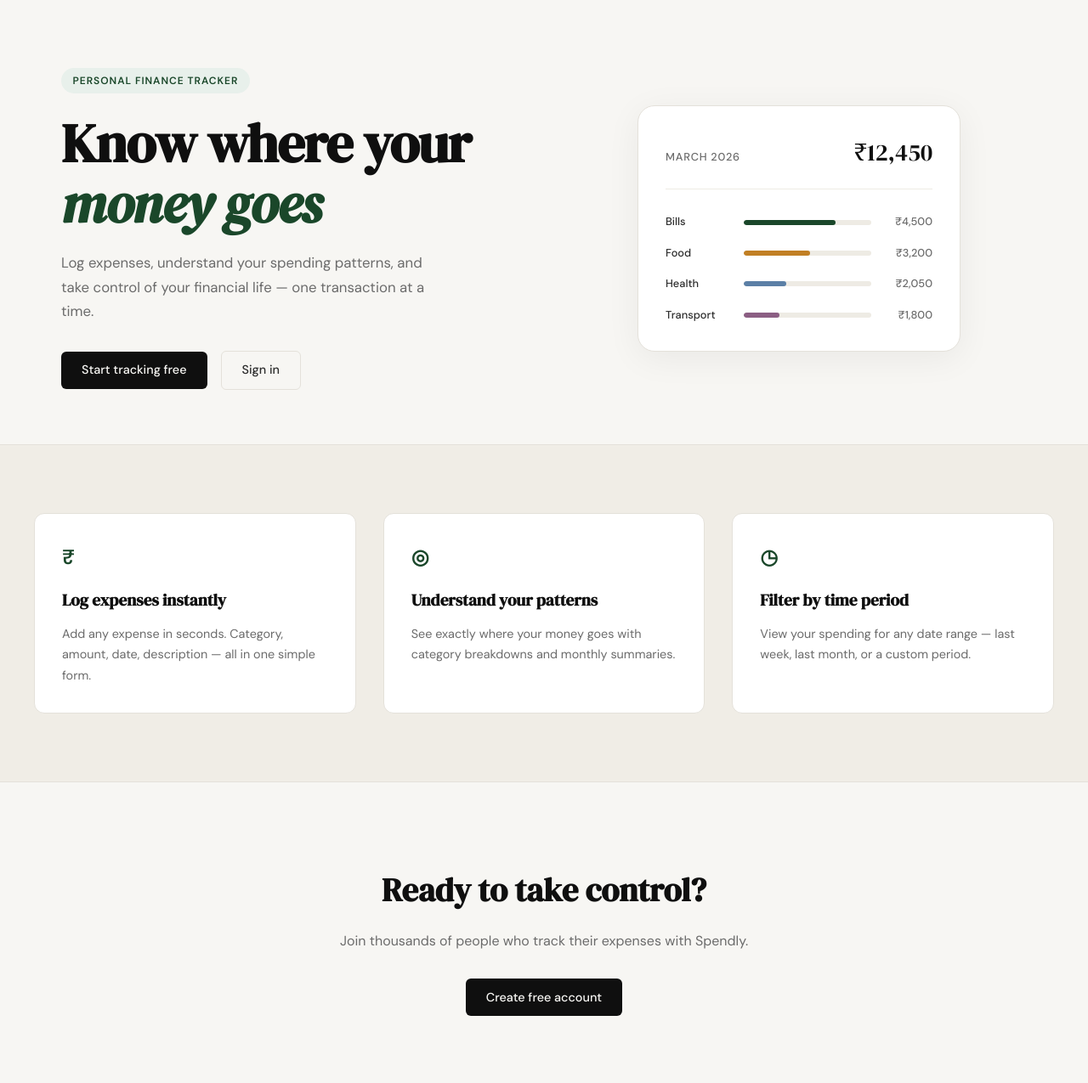
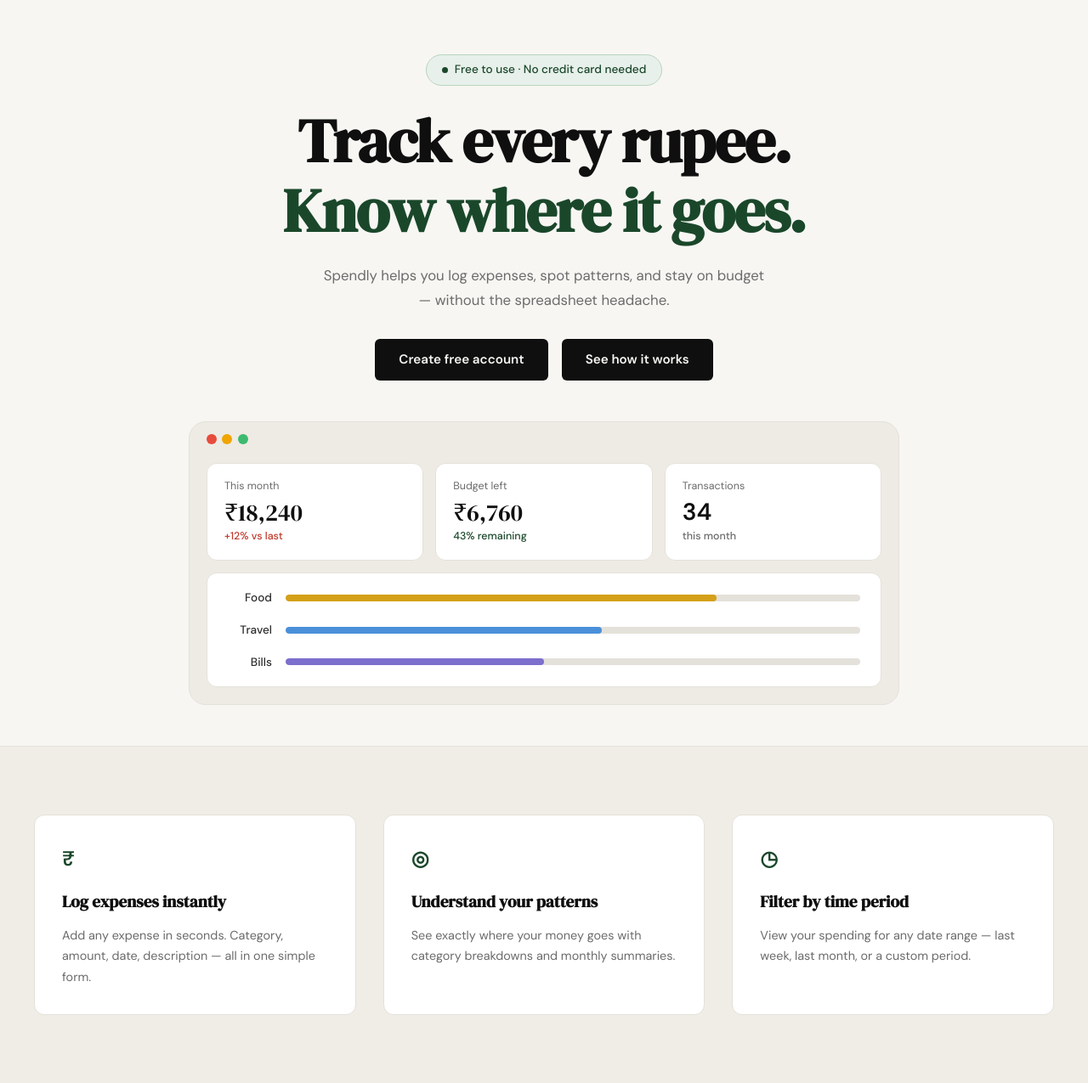
Before and after one commit to arvind15282/spendly, a Flask app: page / in a window 1280 px wide. Shown: the part 61-1336 px from the top of the page at 85% size. Run offline with Flask 3, Linux system fonts and the light colour scheme.

Commit message:
landing: redesign hero section to match mockup

```diff
--- /dev/null
+++ b/expense-tracker/static/css/landing.css
@@ -0,0 +1,215 @@
+/* ------------------------------------------------------------------ */
+/* Hero overrides for landing page                                     */
+/* ------------------------------------------------------------------ */
+
+.hero {
+    display: flex;
+    flex-direction: column;
+    align-items: center;
+    text-align: center;
+    padding: 4rem 2rem 3rem;
+    max-width: 900px;
+    gap: 3rem;
+}
+
+/* Badge */
+.hero-badge-new {
+    display: inline-flex;
+    align-items: center;
+    gap: 0.5rem;
+    background: var(--accent-light);
+    border: 1px solid #b8d4be;
+    color: var(--accent);
+    font-size: 0.85rem;
+    font-weight: 500;
+    padding: 0.4rem 1.1rem;
+    border-radius: 999px;
+    margin-bottom: 1.5rem;
+}
+
+.hero-badge-dot {
+    width: 7px;
+    height: 7px;
+    background: var(--accent);
+    border-radius: 50%;
+    flex-shrink: 0;
+}
+
+/* Headline */
+.hero-title-new {
+    font-family: var(--font-display);
+    font-size: clamp(2.8rem, 6vw, 4.5rem);
+    line-height: 1.15;
+    letter-spacing: -0.02em;
+    color: var(--ink);
+    margin-bottom: 1.25rem;
+}
+
+.hero-title-accent {
+    display: block;
+    color: var(--accent);
+}
+
+/* Subtitle */
+.hero-subtitle-new {
+    font-size: 1.05rem;
+    color: var(--ink-muted);
+    line-height: 1.7;
+    max-width: 520px;
+    margin: 0 auto 2rem;
+}
+
+/* Buttons */
+.hero-actions-new {
+    display: flex;
+    gap: 1rem;
+    justify-content: center;
+}
+
+.btn-dark {
+    display: inline-block;
+    background: var(--ink);
+    color: var(--paper);
+    padding: 0.75rem 1.75rem;
+    border-radius: var(--radius-sm);
+    font-family: var(--font-body);
+    font-size: 0.95rem;
+    font-weight: 600;
+    transition: background 0.2s;
+    text-decoration: none;
+}
+
+.btn-dark:hover { background: var(--accent); }
+
+/* ------------------------------------------------------------------ */
+/* Dashboard mock                                                      */
+/* ------------------------------------------------------------------ */
+
+.hero-dashboard {
+    width: 100%;
+    background: #eeebe4;
+    border-radius: var(--radius-lg);
+    border: 1px solid var(--border);
+    overflow: hidden;
+}
+
+.dashboard-chrome {
+    padding: 0.9rem 1.25rem 0.6rem;
+}
+
+.chrome-dots {
+    display: flex;
+    gap: 0.4rem;
+    align-items: center;
+}
+
+.dot {
+    width: 12px;
+    height: 12px;
+    border-radius: 50%;
+}
+
+.dot-red     { background: #e74c3c; }
+.dot-orange  { background: #f0a500; }
+.dot-green-dot { background: #3dba6f; }
+
+.dashboard-body {
+    padding: 0.75rem 1.25rem 1.25rem;
+    display: flex;
+    flex-direction: column;
+    gap: 0.875rem;
+}
+
+/* Stat cards */
+.dashboard-stats {
+    display: grid;
+    grid-template-columns: repeat(3, 1fr);
+    gap: 0.875rem;
+}
+
+.stat-card {
+    background: var(--paper-card);
+    border: 1px solid var(--border);
+    border-radius: var(--radius-md);
+    padding: 1.1rem 1.25rem;
+    text-align: left;
+}
+
+.stat-label {
+    font-size: 0.78rem;
+    color: var(--ink-muted);
+    margin-bottom: 0.3rem;
+}
+
+.stat-value {
+    font-family: var(--font-display);
+    font-size: 1.75rem;
+    color: var(--ink);
+    margin-bottom: 0.2rem;
+    line-height: 1.1;
+}
+
+.stat-plain {
+    font-family: var(--font-body);
+    font-weight: 700;
+    font-size: 1.75rem;
+}
+
+.stat-change {
+    font-size: 0.78rem;
+    font-weight: 500;
+}
+
+.stat-up   { color: #c0392b; }
+.stat-good { color: var(--accent); }
+.stat-muted { color: var(--ink-muted); }
+
+/* Category bars */
+.dashboard-bars {
+    background: var(--paper-card);
+    border: 1px solid var(--border);
+    border-radius: var(--radius-md);
+    padding: 1.1rem 1.5rem;
+    display: flex;
+    flex-direction: column;
+    gap: 1rem;
+}
+
+.dash-bar-row {
+    display: grid;
+    grid-template-columns: 52px 1fr;
+    align-items: center;
+    gap: 1rem;
+}
+
+.dash-cat {
+    font-size: 0.85rem;
+    color: var(--ink-soft);
+    font-weight: 500;
+    text-align: right;
+}
+
+.dash-track {
+    height: 8px;
+    background: #e4e1da;
+    border-radius: 999px;
+    overflow: hidden;
+}
+
+.dash-fill {
+    height: 100%;
+    border-radius: 999px;
+}
+
+.dash-food   { background: #d4a017; }
+.dash-travel { background: #4a90d9; }
+.dash-bills  { background: #7c6fcd; }
+
+/* ------------------------------------------------------------------ */
+/* Responsive                                                          */
+/* ------------------------------------------------------------------ */
+
+@media (max-width: 600px) {
+    .dashboard-stats { grid-template-columns: 1fr; }
+    .hero-actions-new { flex-direction: column; align-items: center; }
+}
--- a/expense-tracker/templates/landing.html
+++ b/expense-tracker/templates/landing.html
@@ -2,59 +2,75 @@
 
 {% block title %}Spendly — Track Every Rupee{% endblock %}
 
+{% block head %}
+<link rel="stylesheet" href="{{ url_for('static', filename='css/landing.css') }}">
+{% endblock %}
+
 {% block content %}
 
 <section class="hero">
-    <div class="hero-inner">
-        <div class="hero-badge">Personal Finance Tracker</div>
-        <h1 class="hero-title">
-            Know where your<br>
-            <em>money goes</em>
+    <div class="hero-text">
+        <div class="hero-badge-new">
+            <span class="hero-badge-dot"></span>
+            Free to use · No credit card needed
+        </div>
+        <h1 class="hero-title-new">
+            Track every rupee.<br>
+            <span class="hero-title-accent">Know where it goes.</span>
         </h1>
-        <p class="hero-subtitle">
-            Log expenses, understand your spending patterns,
-            and take control of your financial life —
-            one transaction at a time.
+        <p class="hero-subtitle-new">
+            Spendly helps you log expenses, spot patterns, and stay
+            on budget — without the spreadsheet headache.
         </p>
-        <div class="hero-actions">
-            <a href="{{ url_for('register') }}" class="btn-primary">Start tracking free</a>
-            <a href="{{ url_for('login') }}" class="btn-ghost">Sign in</a>
+        <div class="hero-actions-new">
+            <a href="{{ url_for('register') }}" class="btn-dark">Create free account</a>
+            <a href="#" class="btn-dark">See how it works</a>
         </div>
     </div>
-    <div class="hero-visual">
-        <div class="mock-card">
-            <div class="mock-card-header">
-                <span class="mock-label">March 2026</span>
-                <span class="mock-total">₹12,450</span>
+    <div class="hero-dashboard">
+        <div class="dashboard-chrome">
+            <div class="chrome-dots">
+                <span class="dot dot-red"></span>
+                <span class="dot dot-orange"></span>
+                <span class="dot dot-green-dot"></span>
             </div>
-            <div class="mock-bars">
-                <div class="mock-bar-row">
-                    <span class="mock-cat">Bills</span>
-                    <div class="mock-bar-track">
-                        <div class="mock-bar" style="width: 72%"></div>
+        </div>
+        <div class="dashboard-body">
+            <div class="dashboard-stats">
+                <div class="stat-card">
+                    <p class="stat-label">This month</p>
+                    <p class="stat-value">₹18,240</p>
+                    <p class="stat-change stat-up">+12% vs last</p>
+                </div>
+                <div class="stat-card">
+                    <p class="stat-label">Budget left</p>
+                    <p class="stat-value">₹6,760</p>
+                    <p class="stat-change stat-good">43% remaining</p>
+                </div>
+                <div class="stat-card">
+                    <p class="stat-label">Transactions</p>
+                    <p class="stat-value stat-plain">34</p>
+                    <p class="stat-change stat-muted">this month</p>
+                </div>
+            </div>
+            <div class="dashboard-bars">
+                <div class="dash-bar-row">
+                    <span class="dash-cat">Food</span>
+                    <div class="dash-track">
+                        <div class="dash-fill dash-food" style="width: 75%"></div>
                     </div>
-                    <span class="mock-amt">₹4,500</span>
                 </div>
-                <div class="mock-bar-row">
-                    <span class="mock-cat">Food</span>
-                    <div class="mock-bar-track">
-                        <div class="mock-bar mock-bar-2" style="width: 52%"></div>
+                <div class="dash-bar-row">
+                    <span class="dash-cat">Travel</span>
+                    <div class="dash-track">
+                        <div class="dash-fill dash-travel" style="width: 55%"></div>
                     </div>
-                    <span class="mock-amt">₹3,200</span>
                 </div>
-                <div class="mock-bar-row">
-                    <span class="mock-cat">Health</span>
-                    <div class="mock-bar-track">
-                        <div class="mock-bar mock-bar-3" style="width: 33%"></div>
+                <div class="dash-bar-row">
+                    <span class="dash-cat">Bills</span>
+                    <div class="dash-track">
+                        <div class="dash-fill dash-bills" style="width: 45%"></div>
                     </div>
-                    <span class="mock-amt">₹2,050</span>
-                </div>
-                <div class="mock-bar-row">
-                    <span class="mock-cat">Transport</span>
-                    <div class="mock-bar-track">
-                        <div class="mock-bar mock-bar-4" style="width: 28%"></div>
-                    </div>
-                    <span class="mock-amt">₹1,800</span>
                 </div>
             </div>
         </div>
```
